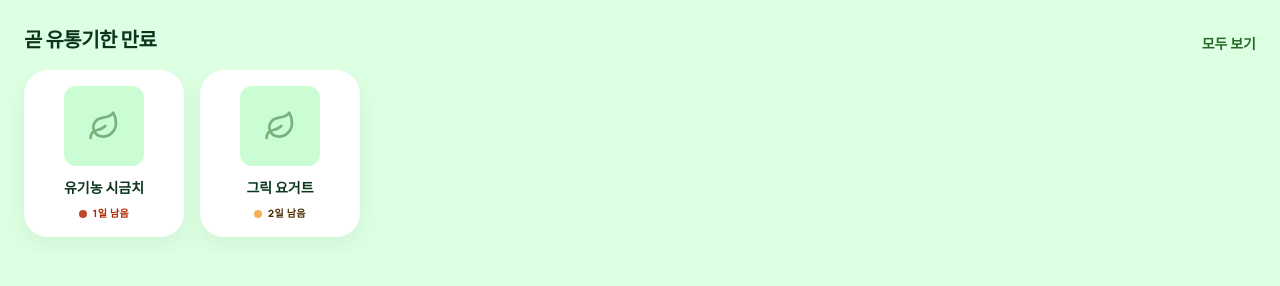
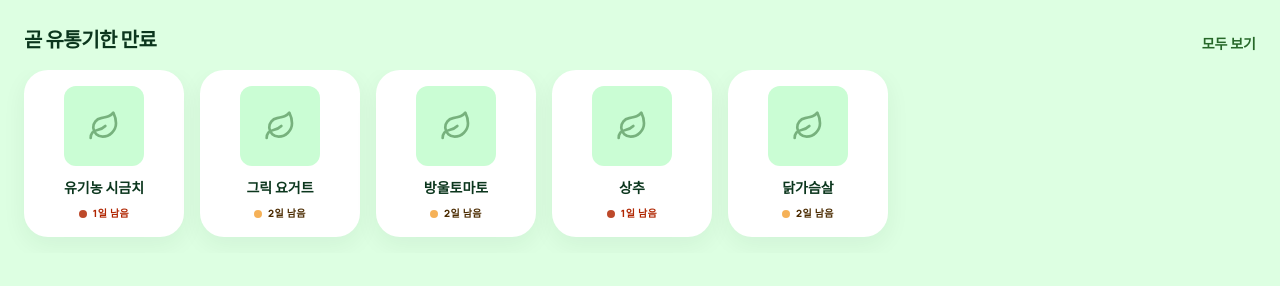
Before and after one commit to eva07080/pantry, a React (Vite) app: page / in a window 1280 px wide. Shown: the part 162-448 px from the top of the page. Built offline with nearby package versions, Linux system fonts and the light colour scheme.

Commit message:
Add tomato, lettuce, chicken breast to expiring ingredients and new salad recipe

```diff
--- a/src/App.tsx
+++ b/src/App.tsx
@@ -135,6 +135,39 @@ const INITIAL_RECIPES: Recipe[] = [
     tags: ['건강식', '고단백'],
     category: '간편한 저녁'
   }
+  ,
+  {
+    id: '5',
+    title: '닭가슴살 토마토 상추 샐러드',
+    description: '유통기한 임박 재료인 닭가슴살, 토마토, 상추를 한 번에 활용하는 건강한 샐러드입니다. 15분 만에 고단백 한 끼를 완성하세요.',
+    image: 'https://images.unsplash.com/photo-1546793665-c74683f339c1?w=800&q=80',
+    time: '15분',
+    difficulty: '초보자',
+    ingredients: [
+      { name: '닭가슴살', amount: '200g', inStock: true, icon: 'Zap' },
+      { name: '방울토마토', amount: '1컵', inStock: true, icon: 'Leaf' },
+      { name: '상추', amount: '큰 한 줌', inStock: true, icon: 'Leaf' },
+      { name: '올리브 오일', amount: '2 테이블스푼', inStock: false, icon: 'Droplets' },
+    ],
+    steps: [
+      {
+        title: '닭가슴살 익히기',
+        text: '닭가슴살에 소금, 후추로 밑간합니다. 달군 팬에 올리브 오일을 두르고 중불에서 각 면을 5~6분씩 골고루 익혀줍니다. 익힌 후 도마 위에서 2분 휴지 후 먹기 좋게 슬라이스합니다.',
+        tip: '닭가슴살을 자르기 전 잠시 두면 육즙이 빠져나가지 않아 더 촉촉합니다.'
+      },
+      {
+        title: '채소 준비하기',
+        text: '상추는 깨끗이 씻어 물기를 제거하고 손으로 먹기 좋게 뜯습니다. 방울토마토는 반으로 잘라둡니다.'
+      },
+      {
+        title: '드레싱 & 완성',
+        text: '올리브 오일 2큰술, 레몬즙 1큰술, 소금, 후추를 섞어 드레싱을 만듭니다. 그릇에 상추, 토마토를 담고 슬라이스한 닭가슴살을 올린 뒤 드레싱을 뿌려 완성합니다.'
+      },
+    ],
+    nutrition: { calories: 310, protein: '38g', carbs: '8g', fat: '14g' },
+    tags: ['고단백', '유통기한 임박'],
+    category: '간편한 저녁',
+  }
 ];
 
 const INITIAL_INGREDIENTS: Ingredient[] = [
@@ -144,6 +177,9 @@ const INITIAL_INGREDIENTS: Ingredient[] = [
   { id: '4', name: '무염 버터', description: '목초 사육', amount: '250g', expiryDate: '11월 02일', daysLeft: 15, category: '냉장', status: 'ok' },
   { id: '5', name: '유기농 당근', description: '흙당근, 잎 포함', amount: '1 묶음', expiryDate: '10월 18일', daysLeft: 5, category: '냉장', status: 'ok', image: 'https://lh3.googleusercontent.com/aida-public/AB6AXuBtraolEzm2XvqVsYG4fc_kn7ynsD-fVDO5OaCFpS0D5XwEeJqullRhhMrGDbI_-v7UOBrTHGCsPh0mQyqNj1yTzuQklzCv6L6szqElUcrOUImx5xgbyPr-eApy9kk3yYzyjtbC2vWxfJu_4XDWVAYjAC72QrReBYRahNQmtB2YS4n0YMfiYJ84XI_KvIcVJCbVCmewKtSYL0sikbGxv0PqbUpaFAN664NO9C9Xvrya_OwAHvmhaYJUILR3UapMIgatIt62s3zJYYM' },
   { id: '6', name: '귀리 우유', description: '바리스타 에디션', amount: '850ml', expiryDate: '10월 09일', daysLeft: 12, category: '냉장', status: 'ok' },
+  { id: '7', name: '방울토마토', description: '잘 익은 국내산 방울토마토', amount: '300g', expiryDate: '10월 25일', daysLeft: 2, category: '냉장', status: 'warning' },
+  { id: '8', name: '상추', description: '신선한 청상추, 쌈채소로 활용하세요.', amount: '1 봉지', expiryDate: '10월 24일', daysLeft: 1, category: '냉장', status: 'error' },
+  { id: '9', name: '닭가슴살', description: '무항생제 닭가슴살, 샐러드나 볶음에 활용하세요.', amount: '400g', expiryDate: '10월 25일', daysLeft: 2, category: '냉장', status: 'warning' },
 ];
 
 // --- Components ---
```
